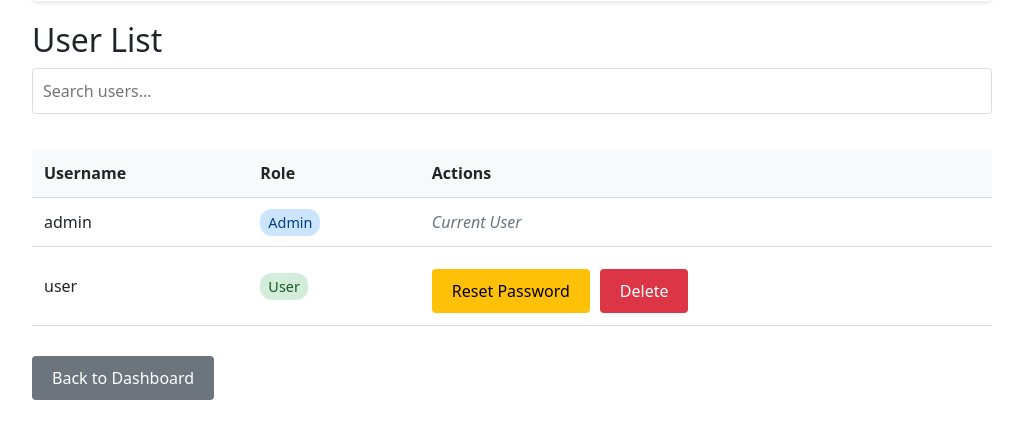
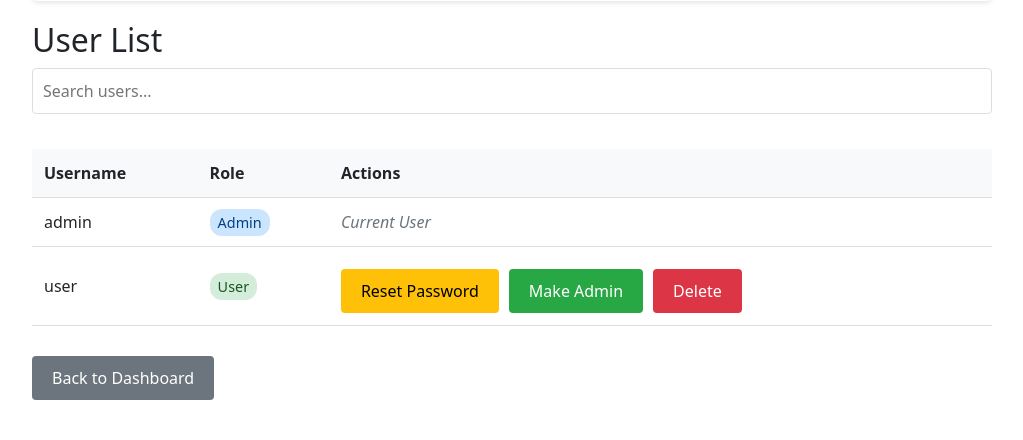
Before and after one commit to Jurgens92/ITChecklistSystem, a Flask app: page /manage-users in a window 1280 px wide. Shown: the part 566-1006 px from the top of the page, without its empty margins (128-1151 px from the left). Run offline with Flask 3, Linux system fonts and the light colour scheme; a user stored in the database is signed in; data comes from the database, SQL or seed files in the repository.

Commit message:
added roles change

```diff
--- a/app/routes.py
+++ b/app/routes.py
@@ -41,6 +41,24 @@ def login():
         flash("Invalid username or password")
     return render_template("login.html")
 
+@main.route("/toggle-admin/<int:user_id>", methods=["POST"])
+@login_required
+def toggle_admin(user_id):
+    if not current_user.is_admin:
+        flash("Access denied")
+        return redirect(url_for("main.dashboard"))
+
+    if current_user.id == user_id:
+        flash("Cannot change your own admin status")
+        return redirect(url_for("main.manage_users"))
+
+    user = User.query.get_or_404(user_id)
+    user.is_admin = not user.is_admin
+    db.session.commit()
+
+    new_role = "admin" if user.is_admin else "standard user"
+    flash(f"Changed {user.username}'s role to {new_role}")
+    return redirect(url_for("main.manage_users"))
 
 @main.route("/logout")
 def logout():
--- a/app/templates/manage_users.html
+++ b/app/templates/manage_users.html
@@ -60,6 +60,18 @@
                                     class="button reset-btn">
                                 Reset Password
                             </button>
+                            <form method="POST" action="{{ url_for('main.toggle_admin', user_id=user.id) }}"
+                                  style="display: inline;">
+                                <button type="submit"
+                                        class="button {% if user.is_admin %}remove-admin-btn{% else %}make-admin-btn{% endif %}"
+                                        onclick="return confirm('Are you sure you want to {% if user.is_admin %}remove{% else %}grant{% endif %} admin privileges for {{ user.username }}?')">
+                                    {% if user.is_admin %}
+                                        Remove Admin
+                                    {% else %}
+                                        Make Admin
+                                    {% endif %}
+                                </button>
+                            </form>
                             <a href="{{ url_for('main.delete_user', user_id=user.id) }}"
                                class="button delete-btn"
                                onclick="return confirm('Are you sure you want to delete this user?')">
@@ -115,6 +127,23 @@ window.onclick = function(event) {
     }
 }
 </script>
+
+<!-- Add modal for reset password -->
+<div id="resetPasswordModal" class="modal">
+    <div class="modal-content">
+        <h3>Reset Password for <span id="resetUsername"></span></h3>
+        <form id="resetPasswordForm" method="POST">
+            <div class="form-group">
+                <label for="new_password">New Password:</label>
+                <input type="password" id="new_password" name="new_password" required>
+            </div>
+            <div class="form-actions">
+                <button type="submit" class="button">Reset Password</button>
+                <button type="button" class="button secondary" onclick="closeModal()">Cancel</button>
+            </div>
+        </form>
+    </div>
+</div>
 
 <style>
 .manage-users-container {
@@ -261,39 +290,24 @@ window.onclick = function(event) {
     justify-content: flex-end;
     margin-top: 20px;
 }
+
+.make-admin-btn {
+    background-color: #28a745;
+}
+
+.make-admin-btn:hover {
+    background-color: #218838;
+}
+
+.remove-admin-btn {
+    background-color: #ffc107;
+    color: #000;
+}
+
+.remove-admin-btn:hover {
+    background-color: #e0a800;
+}
 </style>
 
-<!-- Add modal for reset password -->
-<div id="resetPasswordModal" class="modal">
-    <div class="modal-content">
-        <h3>Reset Password for <span id="resetUsername"></span></h3>
-        <form id="resetPasswordForm" method="POST">
-            <div class="form-group">
-                <label for="new_password">New Password:</label>
-                <input type="password" id="new_password" name="new_password" required>
-            </div>
-            <div class="form-actions">
-                <button type="submit" class="button">Reset Password</button>
-                <button type="button" class="button secondary" onclick="closeModal()">Cancel</button>
-            </div>
-        </form>
-    </div>
-</div>
+
 {% endblock %}
-
-@main.route('/reset-password/<int:user_id>', methods=['POST'])
-@login_required
-def reset_password(user_id):
-    if not current_user.is_admin:
-        flash('Access denied')
-        return redirect(url_for('main.dashboard'))
-
-    user = User.query.get_or_404(user_id)
-    new_password = request.form.get('new_password')
-
-    if new_password:
-        user.set_password(new_password)
-        db.session.commit()
-        flash(f'Password reset for user {user.username}')
-
-    return redirect(url_for('main.manage_users'))
```
Lines whose indentation alone changed are shown as unchanged.
